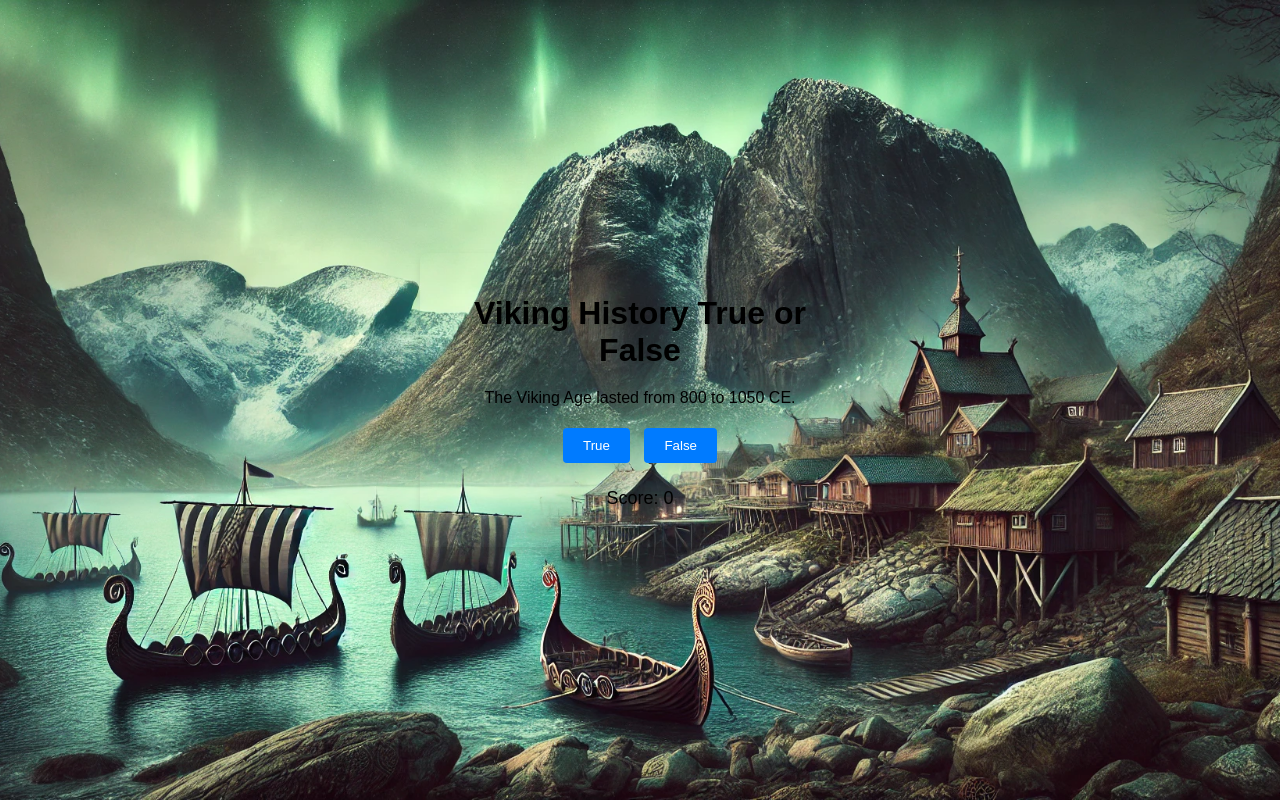
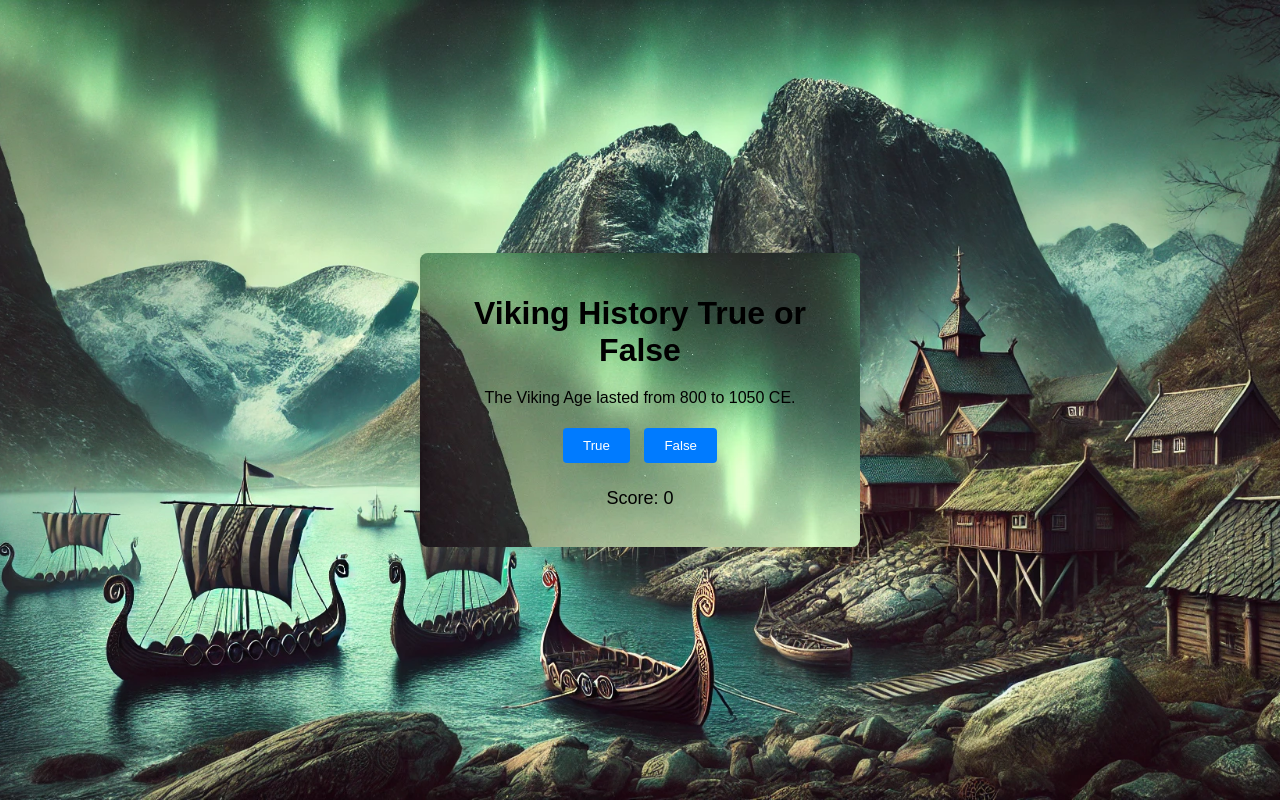
Before and after one commit to S-b4g1a/home-project, a plain HTML site: page index.html in a window 1280 px wide. Drawn offline with Linux system fonts and the light colour scheme.

Commit message:
fix background add blur feature

```diff
--- a/styles.css
+++ b/styles.css
@@ -16,8 +16,8 @@ body {
 }
 
 .card {
-    background: url('assets/DALL·E\ 2024-11-08\ 14.34.18\ -\ A\ breathtaking\ Viking\ scenery\ with\ a\ fjord\ surrounded\ by\ towering\ snow-capped\ mountains.\ Traditional\ wooden\ Viking\ ships\ with\ intricately\ carved\ drago.webp')
-    fill;
+    background: url('assets/DALL·E\ 2024-11-08\ 14.34.18\ -\ A\ breathtaking\ Viking\ scenery\ with\ a\ fjord\ surrounded\ by\ towering\ snow-capped\ mountains.\ Traditional\ wooden\ Viking\ ships\ with\ intricately\ carved\ drago.webp');
+    backdrop-filter: blur(100px);
     padding: 20px;
     border-radius: 8px;
     box-shadow: 0 4px 8px rgba(0, 0, 0, 0.1);
```
